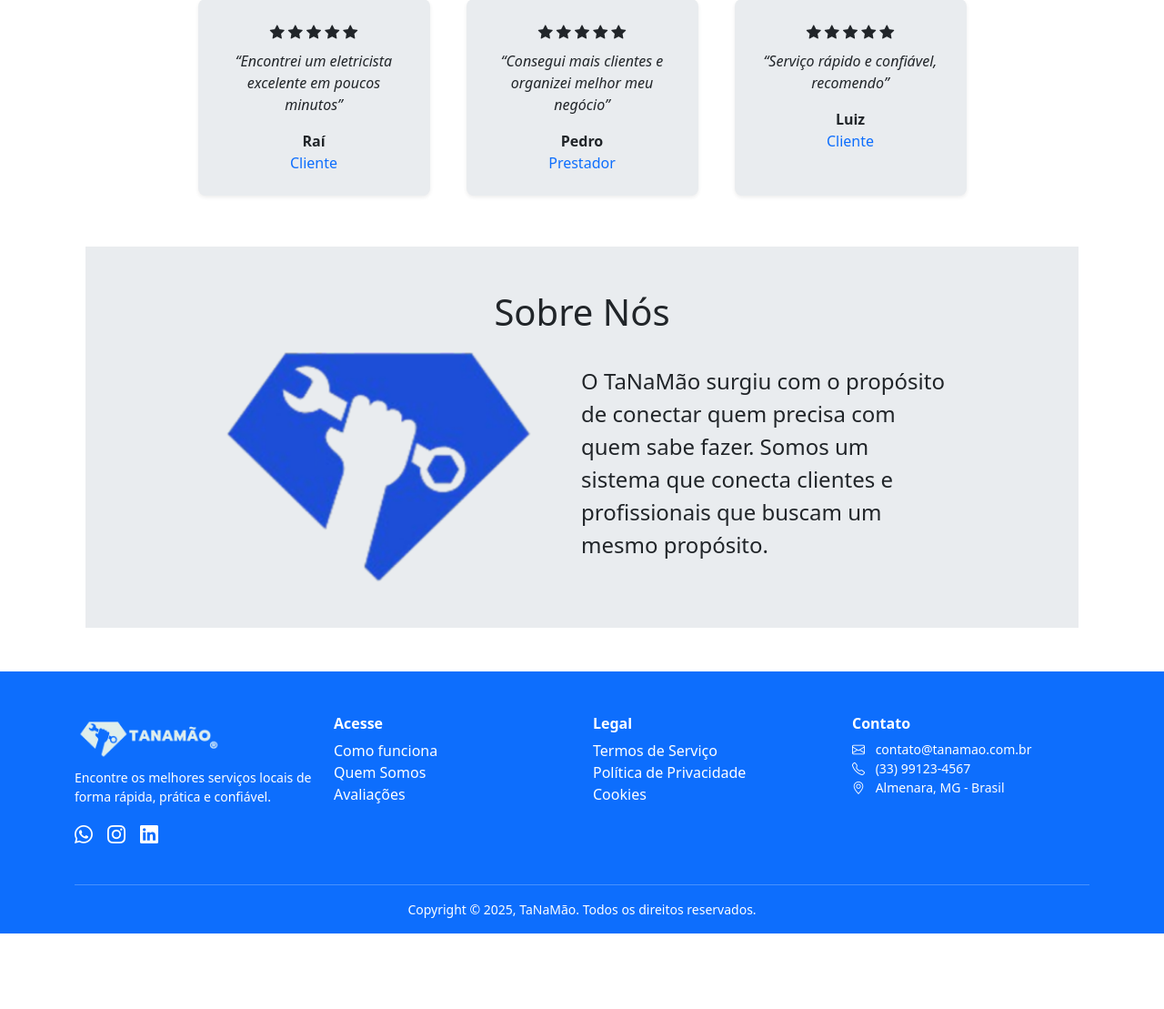
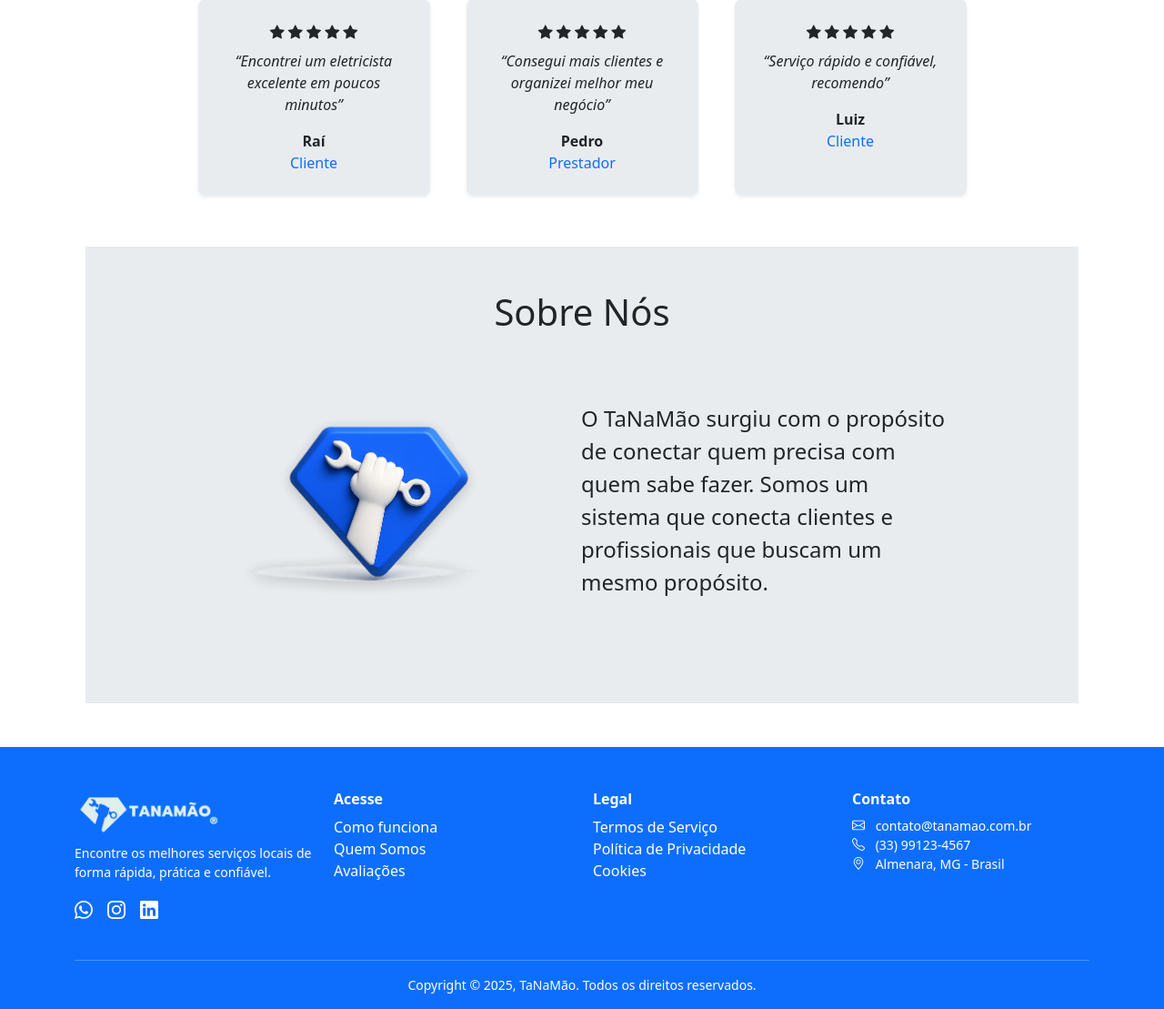
Before and after one commit to pedrorgc/TaNaMao, a Laravel app: page / in a window 1280 px wide. Shown: the part 1179-2288 px from the top of the page at 91% size. Before the commit the page ends 2205 px from the top, so only its background shows below. Run offline with Laravel 12, Linux system fonts and the light colour scheme.

Commit message:
Remove logo antigo e adiciona novo logo 3D na página inicial

```diff
--- a/resources/views/pages/public/home.blade.php
+++ b/resources/views/pages/public/home.blade.php
@@ -128,7 +128,7 @@
     <h1>Sobre Nós</h1>
     <div class="container mt-2">
         <div class="d-flex justify-content-center align-items-center">
-            <img src="{{ asset('assets/LogoTaNaMao.png') }}" class="me-5" alt="TaNaMao" style="width: 350px;">
+            <img src="{{ asset('assets/TaNaMao-3D.png') }}" class="me-5" alt="TaNaMao" style="width: 350px;">
             <div class="text-start" style="max-width: 400px;">
                 <p class="fs-4 card-text m-0">
                     O TaNaMão surgiu com o propósito de conectar quem precisa com quem sabe fazer.
```
Also changed, not shown: public/assets/LogoTaNaMao.png (deleted), public/assets/TaNaMao-RDM.png (added).
